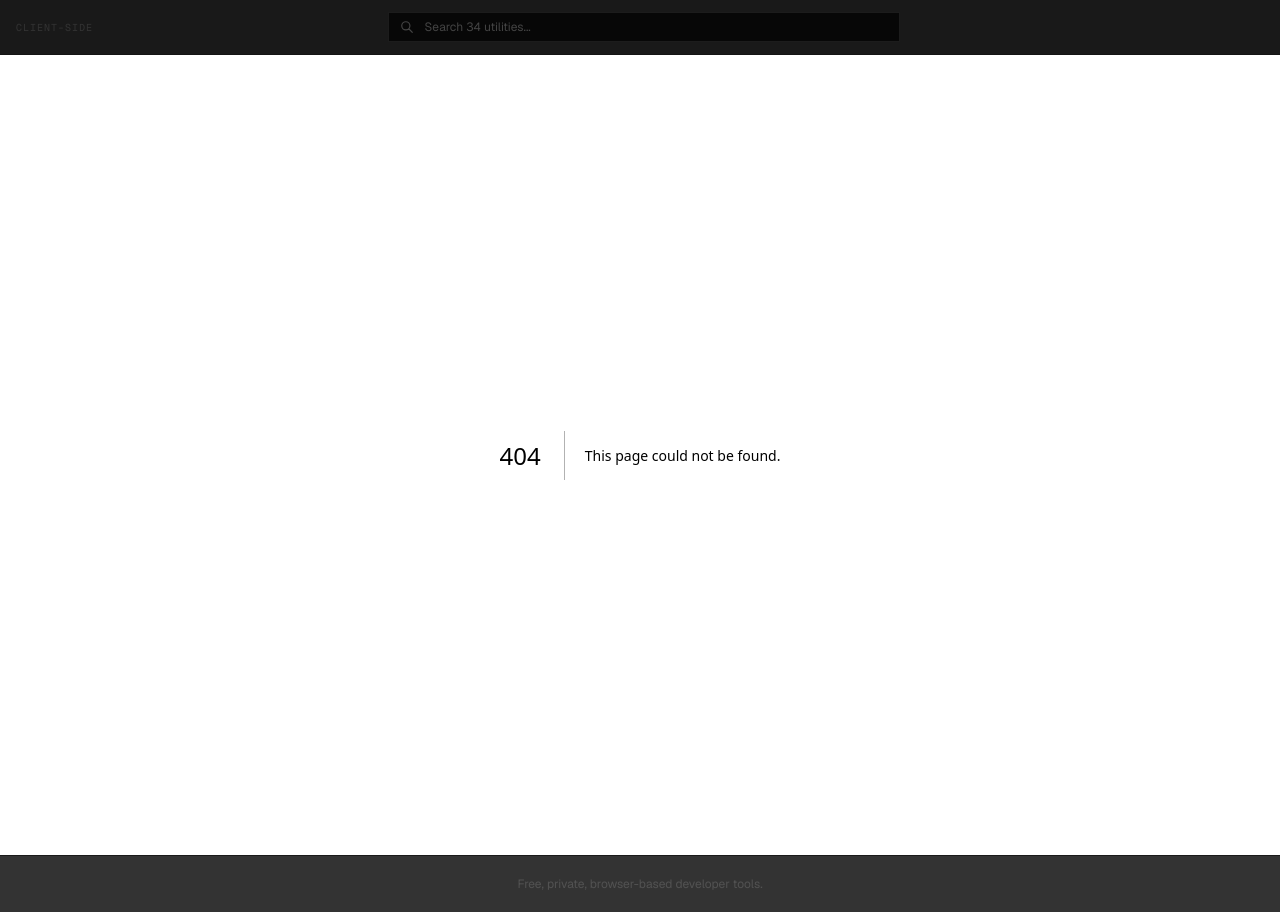
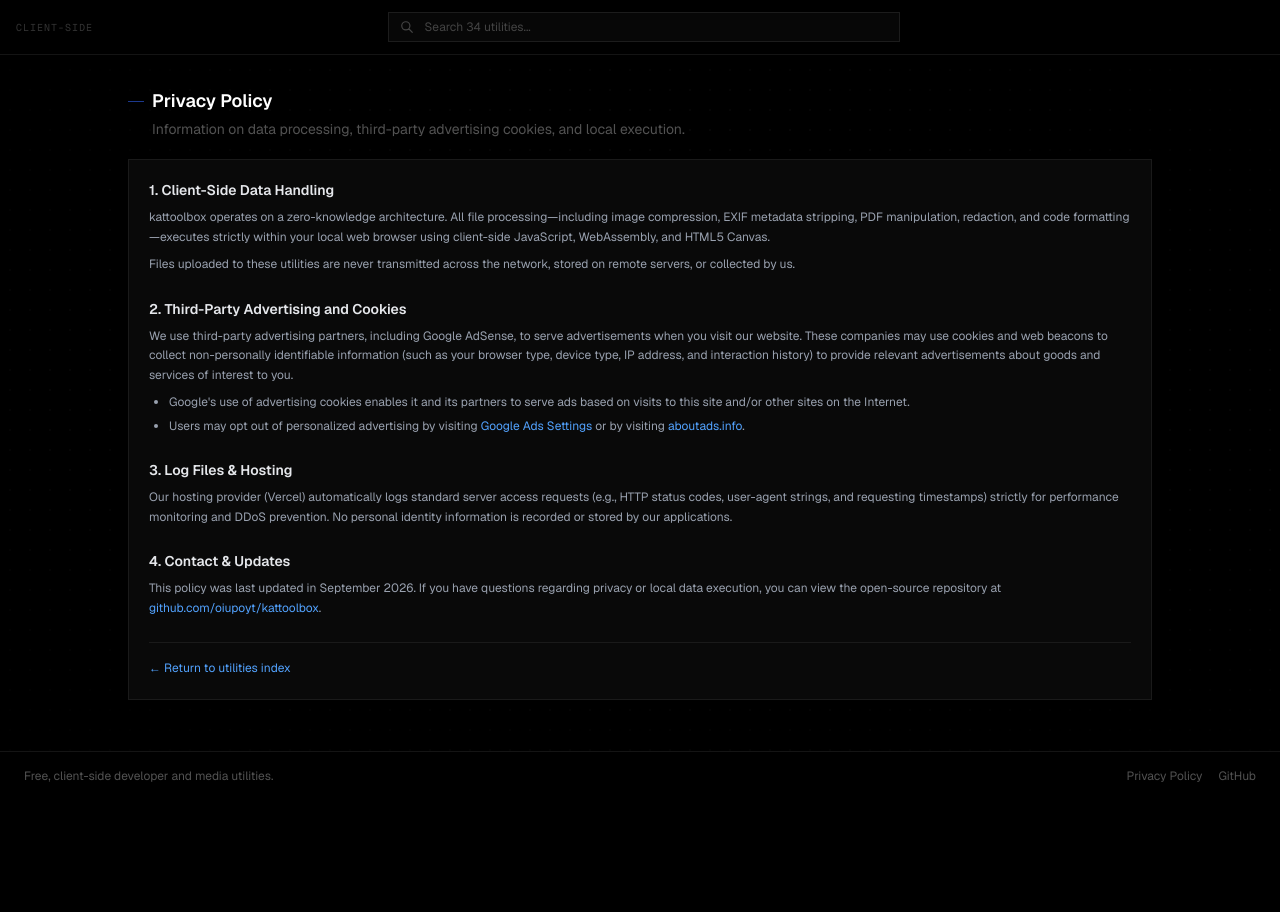
Before and after one commit to oiupoyt/kattoolbox, a Next.js app: page /privacy in a window 1280 px wide. Before the commit this address had no page. After the commit the page ends 800 px from the top, so only its background shows below. Built offline with nearby package versions, Linux system fonts and the light colour scheme.

Commit message:
feat: configure toolbox.oiupoyt.space domain, add AdSense-compliant privacy policy

```diff
--- a/src/app/layout.tsx
+++ b/src/app/layout.tsx
@@ -16,7 +16,7 @@ const geistMono = Geist_Mono({
 });
 
 export const metadata: Metadata = {
-  metadataBase: new URL("https://kattoolbox.vercel.app"),
+  metadataBase: new URL("https://toolbox.oiupoyt.space"),
   title: {
     default: "kattoolbox — Client-Side File & Developer Utilities",
     template: "%s | kattoolbox",
@@ -45,7 +45,7 @@ export const metadata: Metadata = {
     description:
       "Client-side file and developer tools running entirely in the browser.",
     siteName: "kattoolbox",
-    url: "https://kattoolbox.vercel.app",
+    url: "https://toolbox.oiupoyt.space",
   },
   twitter: {
     card: "summary_large_image",
--- /dev/null
+++ b/src/app/privacy/page.tsx
@@ -0,0 +1,86 @@
+import ToolLayout from "@/components/ToolLayout";
+import Link from "next/link";
+
+export default function PrivacyPage() {
+  return (
+    <ToolLayout
+      title="Privacy Policy"
+      description="Information on data processing, third-party advertising cookies, and local execution."
+      showSideAds={false}
+    >
+      <div className="space-y-6 text-xs text-gray-400 leading-relaxed font-sans">
+        <section className="space-y-2">
+          <h2 className="text-sm font-semibold text-gray-200">1. Client-Side Data Handling</h2>
+          <p>
+            kattoolbox operates on a zero-knowledge architecture. All file processing—including image compression, EXIF metadata stripping, PDF manipulation, redaction, and code formatting—executes strictly within your local web browser using client-side JavaScript, WebAssembly, and HTML5 Canvas.
+          </p>
+          <p>
+            Files uploaded to these utilities are never transmitted across the network, stored on remote servers, or collected by us.
+          </p>
+        </section>
+
+        <section className="space-y-2">
+          <h2 className="text-sm font-semibold text-gray-200">2. Third-Party Advertising and Cookies</h2>
+          <p>
+            We use third-party advertising partners, including Google AdSense, to serve advertisements when you visit our website. These companies may use cookies and web beacons to collect non-personally identifiable information (such as your browser type, device type, IP address, and interaction history) to provide relevant advertisements about goods and services of interest to you.
+          </p>
+          <ul className="list-disc pl-5 space-y-1 text-gray-400">
+            <li>
+              Google&#39;s use of advertising cookies enables it and its partners to serve ads based on visits to this site and/or other sites on the Internet.
+            </li>
+            <li>
+              Users may opt out of personalized advertising by visiting{" "}
+              <a
+                href="https://www.google.com/settings/ads"
+                target="_blank"
+                rel="noopener noreferrer"
+                className="text-blue-400 hover:underline"
+              >
+                Google Ads Settings
+              </a>{" "}
+              or by visiting{" "}
+              <a
+                href="https://www.aboutads.info"
+                target="_blank"
+                rel="noopener noreferrer"
+                className="text-blue-400 hover:underline"
+              >
+                aboutads.info
+              </a>
+              .
+            </li>
+          </ul>
+        </section>
+
+        <section className="space-y-2">
+          <h2 className="text-sm font-semibold text-gray-200">3. Log Files &amp; Hosting</h2>
+          <p>
+            Our hosting provider (Vercel) automatically logs standard server access requests (e.g., HTTP status codes, user-agent strings, and requesting timestamps) strictly for performance monitoring and DDoS prevention. No personal identity information is recorded or stored by our applications.
+          </p>
+        </section>
+
+        <section className="space-y-2">
+          <h2 className="text-sm font-semibold text-gray-200">4. Contact &amp; Updates</h2>
+          <p>
+            This policy was last updated in September 2026. If you have questions regarding privacy or local data execution, you can view the open-source repository at{" "}
+            <a
+              href="https://github.com/oiupoyt/kattoolbox"
+              target="_blank"
+              rel="noopener noreferrer"
+              className="text-blue-400 hover:underline"
+            >
+              github.com/oiupoyt/kattoolbox
+            </a>
+            .
+          </p>
+        </section>
+
+        <div className="pt-4 border-t border-[#1a1a1a]">
+          <Link href="/" className="text-blue-400 hover:underline">
+            ← Return to utilities index
+          </Link>
+        </div>
+      </div>
+    </ToolLayout>
+  );
+}
--- a/src/app/sitemap.ts
+++ b/src/app/sitemap.ts
@@ -3,7 +3,7 @@ import { tools } from "@/lib/tools";
 
 export const dynamic = "force-static";
 
-const BASE_URL = "https://kattoolbox.vercel.app";
+const BASE_URL = "https://toolbox.oiupoyt.space";
 
 export default function sitemap(): MetadataRoute.Sitemap {
   const toolPages = tools.map((tool) => ({
@@ -20,6 +20,12 @@ export default function sitemap(): MetadataRoute.Sitemap {
       changeFrequency: "weekly",
       priority: 1.0,
     },
+    {
+      url: `${BASE_URL}/privacy`,
+      lastModified: new Date(),
+      changeFrequency: "yearly",
+      priority: 0.3,
+    },
     ...toolPages,
   ];
 }
--- a/src/components/Footer.tsx
+++ b/src/components/Footer.tsx
@@ -1,7 +1,22 @@
+import Link from "next/link";
+
 export default function Footer() {
   return (
-    <footer className="relative z-10 mt-auto border-t border-[#1a1a1a] px-6 py-5 text-center text-xs text-[#525252] bg-black/80 backdrop-blur-sm">
-      Free, private, browser-based developer tools.
+    <footer className="relative z-10 mt-auto border-t border-[#141414] px-6 py-4 flex flex-wrap items-center justify-between gap-4 text-xs text-[#525252] bg-black/80 backdrop-blur-sm max-w-7xl mx-auto w-full">
+      <span>Free, client-side developer and media utilities.</span>
+      <div className="flex items-center gap-4">
+        <Link href="/privacy" className="hover:text-gray-400 transition-colors">
+          Privacy Policy
+        </Link>
+        <a
+          href="https://github.com/oiupoyt/kattoolbox"
+          target="_blank"
+          rel="noopener noreferrer"
+          className="hover:text-gray-400 transition-colors"
+        >
+          GitHub
+        </a>
+      </div>
     </footer>
   );
 }
```
Also changed, not shown: public/robots.txt.
